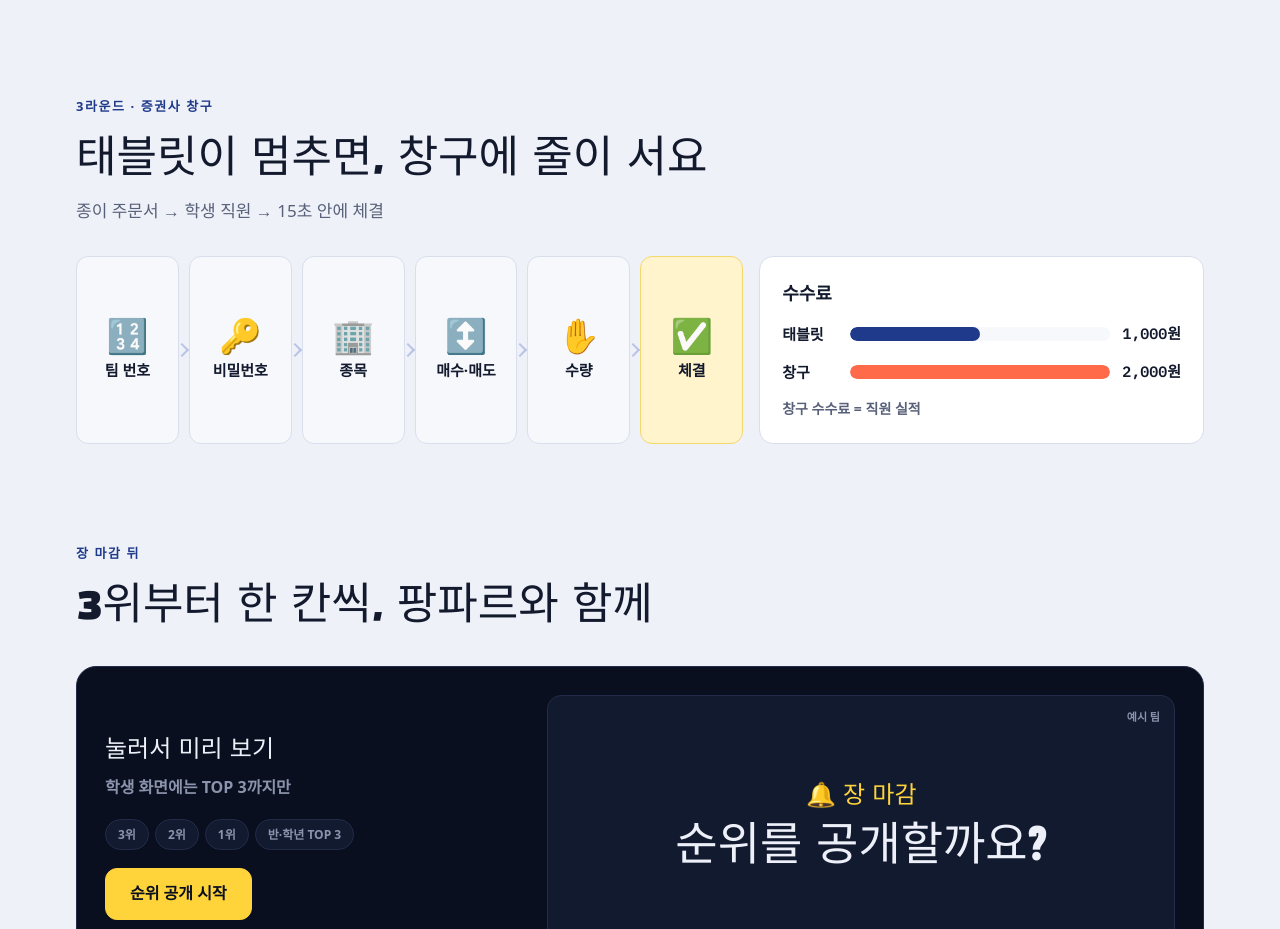
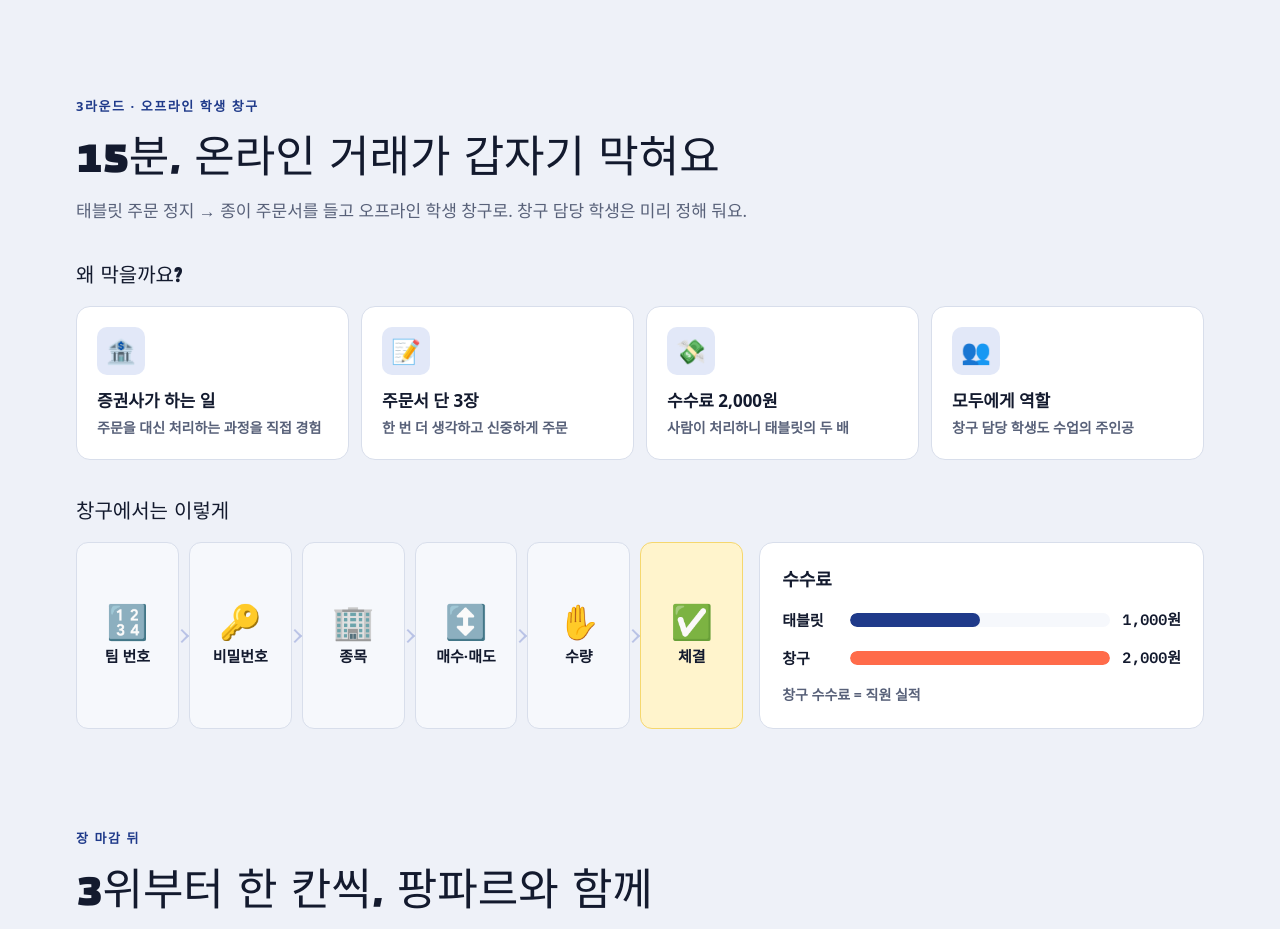
Before and after one commit to acfeme/class-stock-guide, a plain HTML site: page index.html in a window 1280 px wide. Shown: the part 3709-4638 px from the top of the page. Drawn offline with Linux system fonts and the light colour scheme; a web font is replaced by a local one.

Commit message:
3라운드: 온라인 거래 정지 이유와 오프라인 학생 창구 안내 추가
Co-Authored-By: Claude Opus 5.5 <noreply@anthropic.com>

```diff
--- a/index.html
+++ b/index.html
@@ -299,7 +299,8 @@ section.chapter { padding-block: 88px 8px; scroll-margin-top: 56px; }
 
 /* 교사 도구 */
 .tools { display: grid; gap: 12px; grid-template-columns: repeat(2, minmax(0, 1fr)); }
-@media (min-width: 720px) { .tools { grid-template-columns: repeat(3, minmax(0, 1fr)); } }
+@media (min-width: 720px) { .tools { grid-template-columns: repeat(3, minmax(0, 1fr)); } .tools.four { grid-template-columns: repeat(2, minmax(0, 1fr)); } }
+@media (min-width: 960px) { .tools.four { grid-template-columns: repeat(4, minmax(0, 1fr)); } }
 .tool { background: #fff; border-radius: var(--radius); padding: 20px; box-shadow: var(--shadow); }
 .tool-ico { width: 48px; height: 48px; border-radius: 14px; display: grid; place-items: center; font-size: 24px; background: var(--ti, var(--accent-soft)); }
 .tool b { display: block; font-size: 17px; font-weight: 800; margin-top: 12px; }
@@ -626,10 +627,18 @@ footer { background: none; border-top: 1px solid var(--line); }
   <!-- 창구 -->
   <section class="chapter" id="counter">
     <div class="wrap">
-      <span class="kicker">3라운드 · 증권사 창구</span>
-      <h2>태블릿이 멈추면, 창구에 줄이 서요</h2>
-      <p class="intro">종이 주문서 → 학생 직원 → 15초 안에 체결</p>
-      <div class="body counter-layout">
+      <span class="kicker">3라운드 · 오프라인 학생 창구</span>
+      <h2>15분, 온라인 거래가 갑자기 막혀요</h2>
+      <p class="intro">태블릿 주문 정지 → 종이 주문서를 들고 오프라인 학생 창구로. 창구 담당 학생은 미리 정해 둬요.</p>
+      <h3 class="mini-h">왜 막을까요?</h3>
+      <div class="tools four">
+        <div class="tool"><div class="tool-ico" aria-hidden="true">🏦</div><b>증권사가 하는 일</b><p>주문을 대신 처리하는 과정을 직접 경험</p></div>
+        <div class="tool"><div class="tool-ico" aria-hidden="true">📝</div><b>주문서 단 3장</b><p>한 번 더 생각하고 신중하게 주문</p></div>
+        <div class="tool"><div class="tool-ico" aria-hidden="true">💸</div><b>수수료 2,000원</b><p>사람이 처리하니 태블릿의 두 배</p></div>
+        <div class="tool"><div class="tool-ico" aria-hidden="true">👥</div><b>모두에게 역할</b><p>창구 담당 학생도 수업의 주인공</p></div>
+      </div>
+      <h3 class="mini-h">창구에서는 이렇게</h3>
+      <div class="counter-layout">
         <div class="pipe">
           <div class="pipe-step"><span class="pi">🔢</span><b>팀 번호</b></div>
           <div class="pipe-step"><span class="pi">🔑</span><b>비밀번호</b></div>
@@ -911,7 +920,7 @@ footer { background: none; border-top: 1px solid var(--line); }
   const ROUNDS = [
     { name: '1라운드 · 태블릿 거래', time: '0~8분', text: '개장! 100만 원을 어디에 나눠 담을까요?', facts: [['주문', '📱 태블릿'], ['수수료', '1,000원'], ['속보', '3건']] },
     { name: '2라운드 · 정보 카드', time: '8~15분', text: '카드를 읽고 믿을지 정하고, 퀴즈로 쿠폰을 받아요.', facts: [['주문', '📱 태블릿'], ['쿠폰', '+20,000원'], ['속보', '3건']] },
-    { name: '3라운드 · 창구 주문만', time: '15~25분', text: '태블릿 정지! 종이 주문서를 들고 창구로.', facts: [['주문', '🏦 창구'], ['수수료', '2,000원'], ['속보', '3건']] },
+    { name: '3라운드 · 창구 주문만', time: '15~25분', text: '온라인 거래가 갑자기 정지! 종이 주문서를 들고 오프라인 학생 창구로.', facts: [['주문', '🏦 창구'], ['수수료', '2,000원'], ['속보', '3건']] },
     { name: '4라운드 · 마지막 승부', time: '25~32분', text: '다시 태블릿. 32분에 자동 마감돼요.', facts: [['주문', '📱 태블릿'], ['마감', '32분'], ['속보', '3건']] },
   ];
   const tlDetail = document.getElementById('tlDetail');
```
